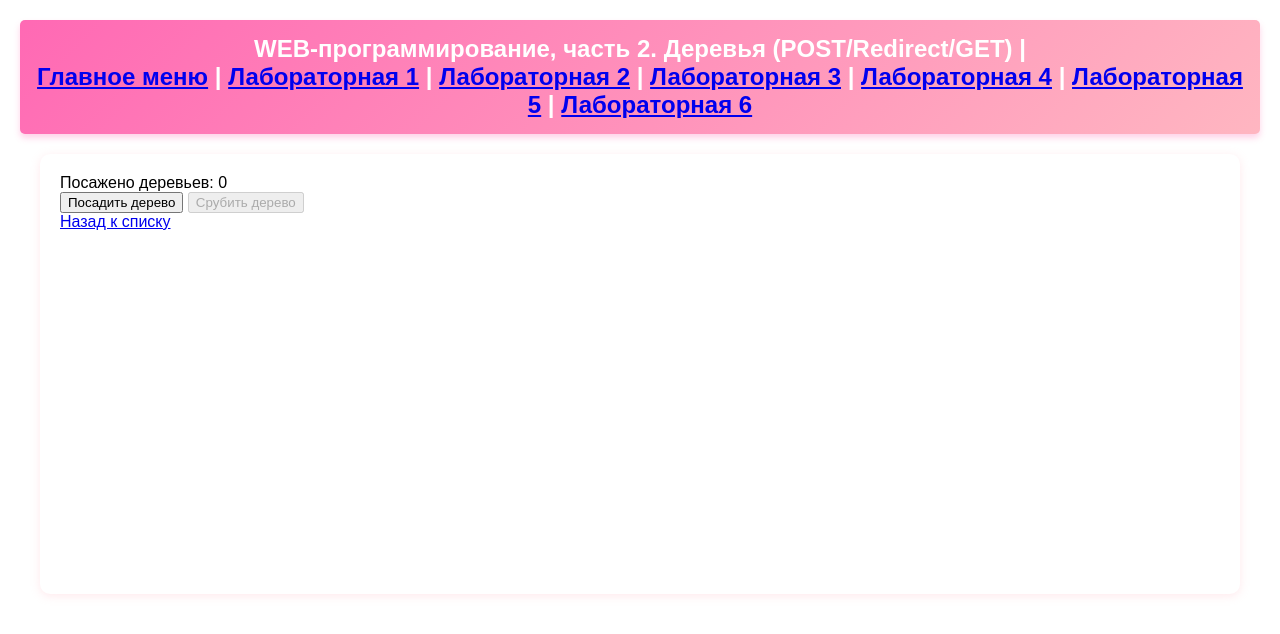
After one commit to Maria25k/web-back-labs, a Flask app: page /lab4/tree in a window 1280 px wide. The commit adds this page. Shown: the top 634 px of the page. Run offline with Flask 3, Linux system fonts and the light colour scheme.

Commit message:
Счетчик деревьев

```diff
--- a/lab4.py
+++ b/lab4.py
@@ -1,6 +1,6 @@
-from flask import Blueprint, render_template, request
-
+from flask import Blueprint, render_template, request, redirect, session
 lab4 = Blueprint('lab4', __name__)
+tree_count = 0
 
 @lab4.route('/lab4/')
 def lab():
@@ -106,3 +106,21 @@ def power():
 
     result = x1 ** x2
     return render_template('lab4/pow.html', x1=x1, x2=x2, result=result)
+
+@lab4.route('/lab4/tree', methods=['GET', 'POST'])
+def tree():
+    global tree_count
+
+    if request.method == 'GET':
+        return render_template('lab4/tree.html', tree_count=tree_count)
+
+    operation = request.form.get('operation')
+
+    if operation == 'plant':
+        if tree_count < 10:
+            tree_count += 1
+    elif operation == 'cut':
+        if tree_count > 0:
+            tree_count -= 1
+
+    return redirect('/lab4/tree')
--- a/templates/lab4/lab4.html
+++ b/templates/lab4/lab4.html
@@ -11,5 +11,6 @@
         <li><a href="/lab4/mul-form">Умножение</a></li>
         <li><a href="/lab4/sub-form">Вычитание</a></li>
         <li><a href="/lab4/pow-form">Возведение в степень</a></li>
+        <li><a href="/lab4/tree">Деревья (POST/Redirect/GET)</a></li>
     </ol>
 {% endblock %}
--- /dev/null
+++ b/templates/lab4/tree.html
@@ -0,0 +1,23 @@
+{% extends "base.html" %}
+
+{% block lab %}Деревья (POST/Redirect/GET){% endblock %}
+
+{% block main %}
+    <div>
+        Посажено деревьев: {{ tree_count }}
+    </div>
+
+    <form method="post">
+        <button name="operation" value="plant"
+                {% if tree_count >= 10 %}disabled{% endif %}>
+            Посадить дерево
+        </button>
+
+        <button name="operation" value="cut"
+                {% if tree_count <= 0 %}disabled{% endif %}>
+            Срубить дерево
+        </button>
+    </form>
+
+    <div><a href="/lab4/">Назад к списку</a></div>
+{% endblock %}
```
